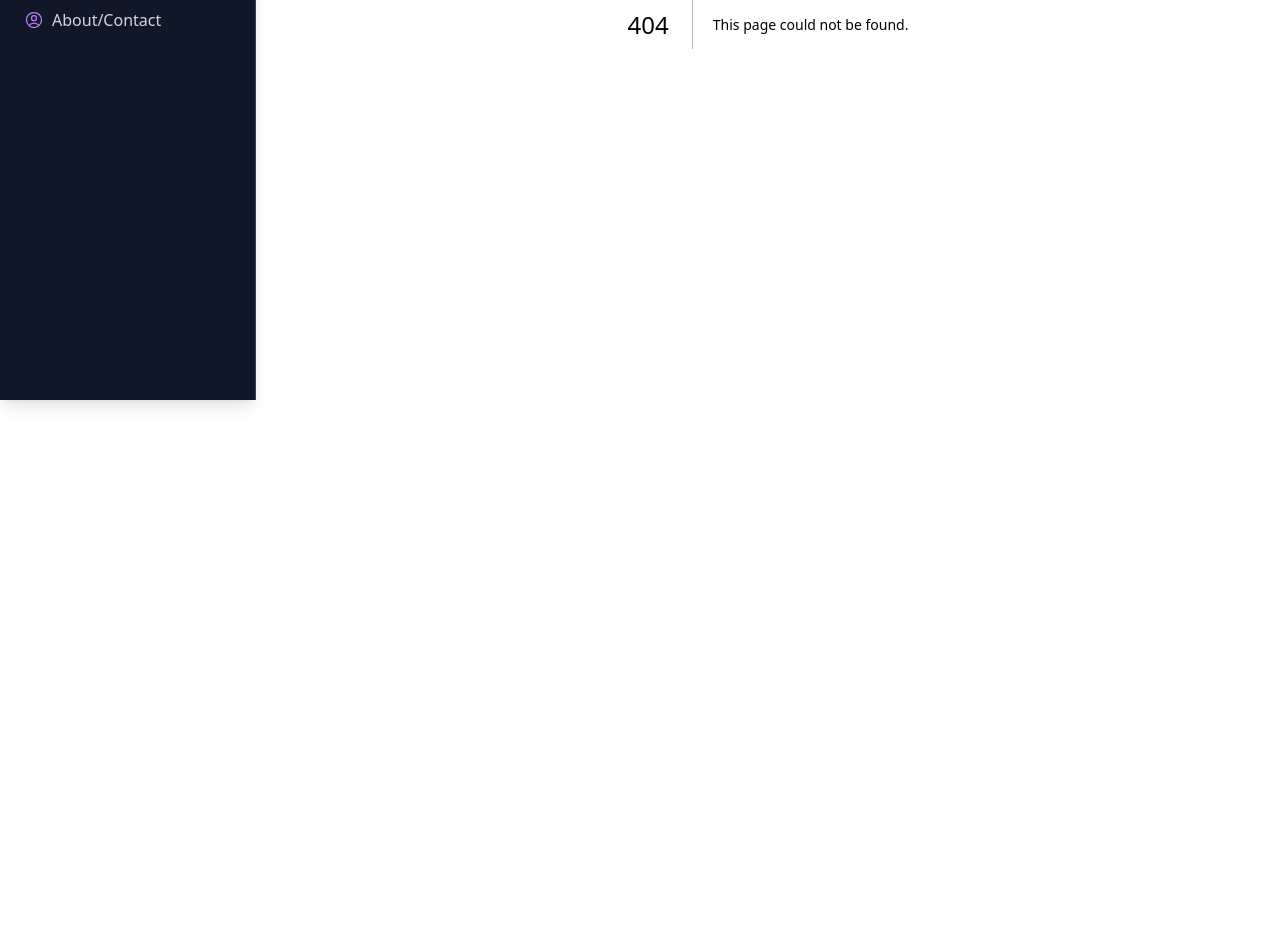
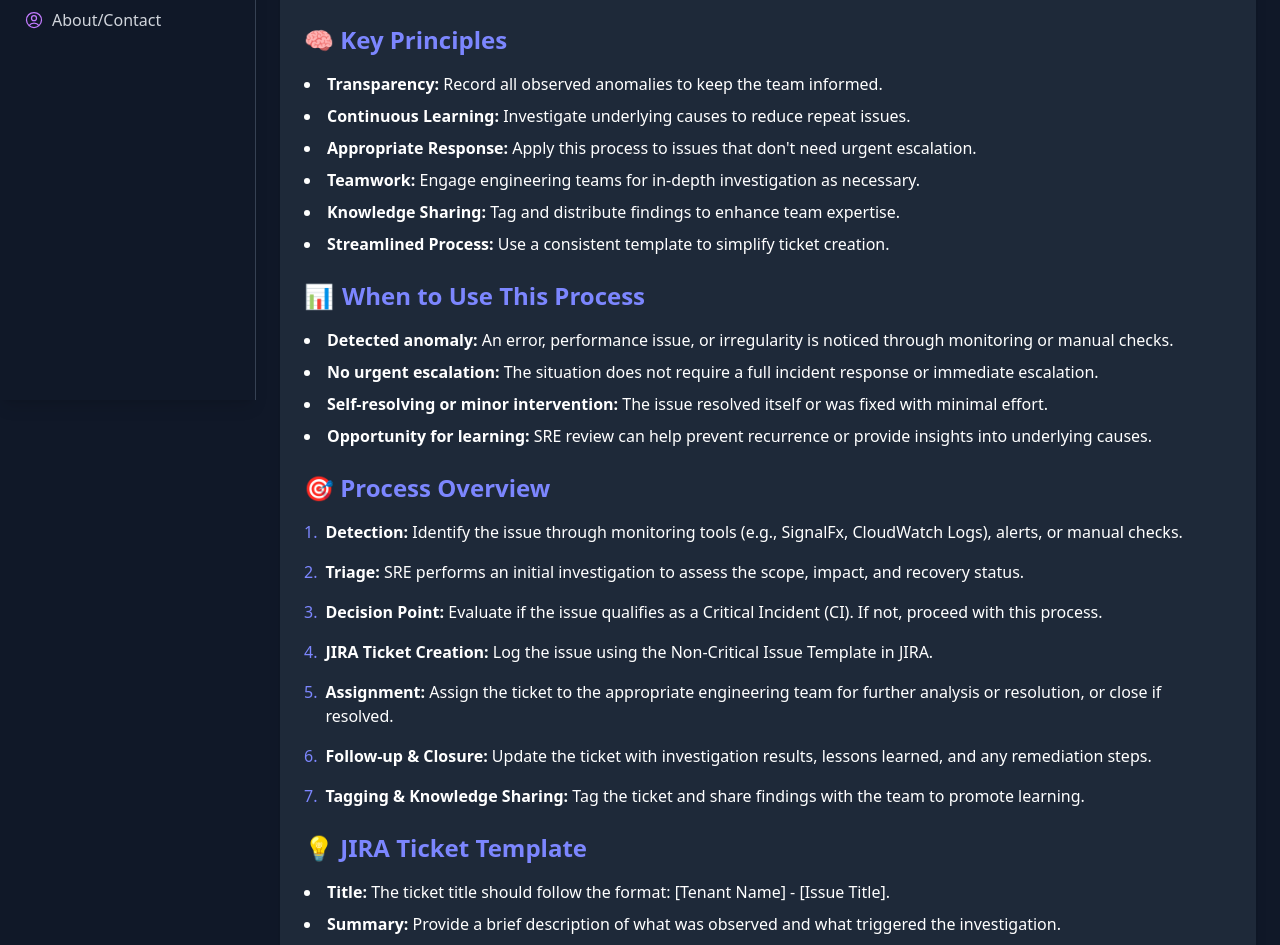
Before and after one commit to devops4noobs/sre4noobs, a Next.js app: page /tools/non-critical in a window 1280 px wide. Before the commit this address had no page. Shown: the part 400-1345 px from the top of the page. Before the commit the page ends 848 px from the top, so only its background shows below. Built offline with nearby package versions, Linux system fonts and the light colour scheme.

Commit message:
redesign postmortem

```diff
--- a/package.json
+++ b/package.json
@@ -15,6 +15,7 @@
     "@radix-ui/react-slot": "^1.2.3",
     "@tailwindcss/vite": "^4.1.11",
     "@types/file-saver": "^2.0.7",
+    "axios": "^1.11.0",
     "class-variance-authority": "^0.7.1",
     "clsx": "^2.1.1",
     "file-saver": "^2.0.5",
@@ -25,6 +26,8 @@
     "react": "^19.0.0",
     "react-dom": "^19.0.0",
     "react-hook-form": "^7.60.0",
+    "react-icons": "^5.5.0",
+    "recharts": "^3.1.0",
     "tailwind-merge": "^3.3.1"
   },
   "devDependencies": {
--- /dev/null
+++ b/src/app/tools/non-critical/page.tsx
@@ -0,0 +1,114 @@
+export default function NonCriticalIssueTrackingProcess() {
+  return (
+    <div>
+      <h1 className="text-4xl font-bold text-indigo-400 mb-8">Non-Critical Issue Tracking Process (SRE)</h1>
+
+      <section className="bg-gray-800 p-6 rounded-lg shadow-lg max-w-6xl mx-auto">
+        <p className="mb-4">
+          The Non-Critical Issue Tracking Process provides a systematic method for the SRE team to address issues that do not rise to the level of critical incidents. It enhances transparency, fosters knowledge acquisition, and supports proactive risk mitigation by recording and evaluating irregularities, self-correcting recoveries, and concerns raised by engineering teams.
+        </p>
+
+        <h2 className="text-2xl font-semibold text-indigo-400 mt-6 mb-4">Core Concept: Proactive Reliability</h2>
+        <p className="mb-4">
+          By systematically recording non-critical issues, this process helps prevent minor irregularities from escalating. It supports SRE best practices by emphasizing learning from small incidents and strengthening reliability, all without the need for a full incident response.
+        </p>
+        <p className="mb-4">
+          This process also tracks recurring issues, serving as a reference for future incidents. As a result, investigations can build on prior knowledge instead of starting from scratch.
+        </p>
+
+        <h2 className="text-2xl font-semibold text-indigo-400 mt-6 mb-4">🧠 Key Principles</h2>
+        <ul className="list-disc list-inside space-y-2 mb-6">
+            <li><strong>Transparency:</strong> Record all observed anomalies to keep the team informed.</li>
+            <li><strong>Continuous Learning:</strong> Investigate underlying causes to reduce repeat issues.</li>
+            <li><strong>Appropriate Response:</strong> Apply this process to issues that don't need urgent escalation.</li>
+            <li><strong>Teamwork:</strong> Engage engineering teams for in-depth investigation as necessary.</li>
+            <li><strong>Knowledge Sharing:</strong> Tag and distribute findings to enhance team expertise.</li>
+            <li><strong>Streamlined Process:</strong> Use a consistent template to simplify ticket creation.</li>
+        </ul>
+
+        <h2 className="text-2xl font-semibold text-indigo-400 mt-6 mb-4">
+          <span role="img" aria-label="Bar chart" className="mr-2">📊</span>
+          When to Use This Process
+        </h2>
+        <ul className="list-disc list-inside space-y-2 mb-4">
+            <li><strong>Detected anomaly:</strong> An error, performance issue, or irregularity is noticed through monitoring or manual checks.</li>
+            <li><strong>No urgent escalation:</strong> The situation does not require a full incident response or immediate escalation.</li>
+            <li><strong>Self-resolving or minor intervention:</strong> The issue resolved itself or was fixed with minimal effort.</li>
+            <li><strong>Opportunity for learning:</strong> SRE review can help prevent recurrence or provide insights into underlying causes.</li>
+        </ul>
+
+        <h2 className="text-2xl font-semibold text-indigo-400 mt-6 mb-4">🎯 Process Overview</h2>
+        <div className="space-y-4 mb-6">
+          <div className="flex items-start">
+            <span className="text-indigo-400 mr-2">1.</span>
+            <p>
+              <strong>Detection:</strong> Identify the issue through monitoring tools (e.g., SignalFx, CloudWatch Logs), alerts, or manual checks.
+            </p>
+          </div>
+          <div className="flex items-start">
+            <span className="text-indigo-400 mr-2">2.</span>
+            <p>
+              <strong>Triage:</strong> SRE performs an initial investigation to assess the scope, impact, and recovery status.
+            </p>
+          </div>
+          <div className="flex items-start">
+            <span className="text-indigo-400 mr-2">3.</span>
+            <p>
+              <strong>Decision Point:</strong> Evaluate if the issue qualifies as a Critical Incident (CI). If not, proceed with this process.
+            </p>
+          </div>
+          <div className="flex items-start">
+            <span className="text-indigo-400 mr-2">4.</span>
+            <p>
+              <strong>JIRA Ticket Creation:</strong> Log the issue using the Non-Critical Issue Template in JIRA.
+            </p>
+          </div>
+          <div className="flex items-start">
+            <span className="text-indigo-400 mr-2">5.</span>
+            <p>
+              <strong>Assignment:</strong> Assign the ticket to the appropriate engineering team for further analysis or resolution, or close if resolved.
+            </p>
+          </div>
+          <div className="flex items-start">
+            <span className="text-indigo-400 mr-2">6.</span>
+            <p>
+              <strong>Follow-up & Closure:</strong> Update the ticket with investigation results, lessons learned, and any remediation steps.
+            </p>
+          </div>
+          <div className="flex items-start">
+            <span className="text-indigo-400 mr-2">7.</span>
+            <p>
+              <strong>Tagging & Knowledge Sharing:</strong> Tag the ticket and share findings with the team to promote learning.
+            </p>
+          </div>
+        </div>
+
+        <h2 className="text-2xl font-semibold text-indigo-400 mt-6 mb-4">💡 JIRA Ticket Template</h2>
+        <ul className="list-disc list-inside space-y-2 mb-6">
+          <li><strong>Title:</strong> The ticket title should follow the format: [Tenant Name] - [Issue Title].</li>
+          <li><strong>Summary:</strong> Provide a brief description of what was observed and what triggered the investigation.</li>
+          <li><strong>Impact:</strong> Detail the impacted events, endpoints, or services, including any customer-facing effects.</li>
+          <li><strong>Initial SRE Analysis:</strong> Describe how the issue was discovered, the checks performed, any logs or metrics reviewed, and how the issue was confirmed.</li>
+          <li><strong>Root Cause:</strong> Include detailed information about the error, relevant metrics, numbers, and the timeframe of the issue.</li>
+          <li><strong>Acceptance Criteria:</strong> Outline the next steps, such as monitoring for a specific duration or passing the ticket to the engineering team for further investigation.</li>
+          <li><strong>Actions Taken:</strong> Document any immediate actions taken, such as restarting services, rotating containers, or applying temporary fixes.</li>
+          <li><strong>Other Information:</strong> Add any additional context or useful information that could aid in resolving or understanding the issue.</li>
+          <li><strong>Tags:</strong> Suggest relevant tags to categorize the ticket for easier tracking and knowledge sharing.</li>
+          <li><strong>Lessons Learned:</strong> Summarize key takeaways or insights gained from the issue to prevent recurrence.</li>
+        </ul>
+
+        <h2 className="text-2xl font-semibold text-indigo-400 mt-6 mb-4">📐 Related Content</h2>
+        <p className="mb-4 italic">
+          - Critical Incident (CI) Process<br />
+          - Support Escalation<br />
+          - Quicker Engineering Tip Sheet - Critical Incident (CI) Handling by Engineers<br />
+          - Critical Issues and Support Escalation Ticket Labels - Engineering
+        </p>
+
+        <p className="text-gray-400 mt-6">
+          This process empowers SRE teams to proactively manage non-critical issues, fostering a culture of continuous improvement and risk mitigation.
+        </p>
+      </section>
+    </div>
+  );
+}
--- a/src/components/PostmortemForm.tsx
+++ b/src/components/PostmortemForm.tsx
@@ -91,12 +91,12 @@ ${data.timeline}
          <div className="grid grid-cols-1 md:grid-cols-2 gap-6">
            <div>
              <label htmlFor="summary" className="block text-sm font-medium mb-1">
-               Issue Summary <span className="text-purple-400">*</span>
+               Summary <span className="text-purple-400">*</span>
              </label>
              <textarea
                id="summary"
                aria-describedby="summary-error"
-               {...register('issueSummary', { required: 'Issue Summary is required' })}
+               {...register('issueSummary', { required: 'Summary is required' })}
                className="w-full p-2 rounded-md bg-gray-800 border border-gray-700 focus:border-purple-500 focus:ring-purple-500 text-gray-100"
                rows={4}
                placeholder="Edit the predefined template below to describe the incident."
@@ -108,7 +108,7 @@ ${data.timeline}
 
            <div>
              <label htmlFor="issueStartDateTime" className="block text-sm font-medium mb-1">
-               Issue Start Date/Time (UTC) <span className="text-purple-400">*</span>
+               Start Date/Time (UTC) <span className="text-purple-400">*</span>
              </label>
              <input
                type="datetime-local"
@@ -120,12 +120,12 @@ ${data.timeline}
                <p id="issueStartDateTime-error" className="mt-1 text-sm text-red-400">{errors.issueStartDateTime.message}</p>
              )}
              <label htmlFor="issueResolutionDateTime" className="block text-sm font-medium mb-1">
-               Issue Resolution Date/Time (UTC) <span className="text-purple-400">*</span>
+               End Date/Time (UTC) <span className="text-purple-400">*</span>
              </label>
              <input
                type="datetime-local"
                id="issueResolutionDateTime"
-               {...register('issueResolutionDateTime', { required: 'Resolution Date/Time is required' })}
+               {...register('issueResolutionDateTime', { required: 'End Date/Time is required' })}
                className="w-full p-2 rounded-md bg-gray-800 border border-gray-700 focus:border-purple-500 focus:ring-purple-500 text-gray-100"
              />
              {errors.issueResolutionDateTime && (
@@ -135,12 +135,12 @@ ${data.timeline}
 
            <div>
              <label htmlFor="issueImpact" className="block text-sm font-medium mb-1">
-               Issue Impact <span className="text-purple-400">*</span>
+               Impact <span className="text-purple-400">*</span>
              </label>
              <textarea
                id="issueImpact"
                aria-describedby="issueImpact-error"
-               {...register('issueImpact', { required: 'Issue Impact is required' })}
+               {...register('issueImpact', { required: 'Impact is required' })}
                className="w-full p-2 rounded-md bg-gray-800 border border-gray-700 focus:border-purple-500 focus:ring-purple-500 text-gray-100"
                rows={4}
                placeholder="Quantify the impact (e.g., 10% users affected, service downtime)."
@@ -152,12 +152,12 @@ ${data.timeline}
 
            <div>
              <label htmlFor="issueDetails" className="block text-sm font-medium mb-1">
-               Issue Details <span className="text-purple-400">*</span>
+               Details <span className="text-purple-400">*</span>
              </label>
              <textarea
                id="issueDetails"
                aria-describedby="issueDetails-error"
-               {...register('issueDetails', { required: 'Issue Details is required' })}
+               {...register('issueDetails', { required: 'Details is required' })}
                className="w-full p-2 rounded-md bg-gray-800 border border-gray-700 focus:border-purple-500 focus:ring-purple-500 text-gray-100"
                rows={4}
                placeholder="Additional context or observations about the incident."
@@ -169,12 +169,12 @@ ${data.timeline}
 
            <div>
              <label htmlFor="preliminaryDirectCause" className="block text-sm font-medium mb-1">
-               Preliminary Direct Cause <span className="text-purple-400">*</span>
+               Direct Cause <span className="text-purple-400">*</span>
              </label>
              <textarea
                id="preliminaryDirectCause"
                aria-describedby="preliminaryDirectCause-error"
-               {...register('preliminaryDirectCause', { required: 'Preliminary Direct Cause is required' })}
+               {...register('preliminaryDirectCause', { required: 'Direct Cause is required' })}
                className="w-full p-2 rounded-md bg-gray-800 border border-gray-700 focus:border-purple-500 focus:ring-purple-500 text-gray-100"
                rows={4}
                placeholder="Initial identified cause (e.g., server overload)."
@@ -203,12 +203,12 @@ ${data.timeline}
 
            <div>
              <label htmlFor="processImprovements" className="block text-sm font-medium mb-1">
-               Process Improvements <span className="text-purple-400">*</span>
+               Improvements <span className="text-purple-400">*</span>
              </label>
              <textarea
                id="processImprovements"
                aria-describedby="processImprovements-error"
-               {...register('processImprovements', { required: 'Process Improvements are required' })}
+               {...register('processImprovements', { required: 'Improvements are required' })}
                className="w-full p-2 rounded-md bg-gray-800 border border-gray-700 focus:border-purple-500 focus:ring-purple-500 text-gray-100"
                rows={4}
                placeholder="Suggested changes to prevent recurrence (e.g., enhance monitoring)."
--- a/src/components/Sidebar.tsx
+++ b/src/components/Sidebar.tsx
@@ -45,6 +45,7 @@ const menuItems: MenuItem[] = [
       { label: 'SLO Calculator', href: '/tools/slo-calculator', icon: ChartBarIcon },
       { label: 'Error Budget Tracker', href: '/tools/error-budget', icon: ShieldCheckIcon },
       { label: 'Incident Response Simulator', href: '/tools/incident-simulator', icon: BeakerIcon },
+      { label: 'Non-critical Incident', href: '/tools/non-critical', icon: BeakerIcon },
     ],
   },
   {
@@ -62,7 +63,6 @@ const menuItems: MenuItem[] = [
       {
         label: 'SignalFX',
         children: [
-          { label: 'About SFX', href: '/technologies/signalfx', icon: ChartPieIcon },
           { label: 'Detectors', href: '/technologies/signalfx/detectors', icon: BellIcon },
           { label: 'Dashboards', href: '/technologies/signalfx/dashboards', icon: ChartBarIcon },
         ],
```
Also changed, not shown: 1 other file (tests, documents, lock files or other folders).
